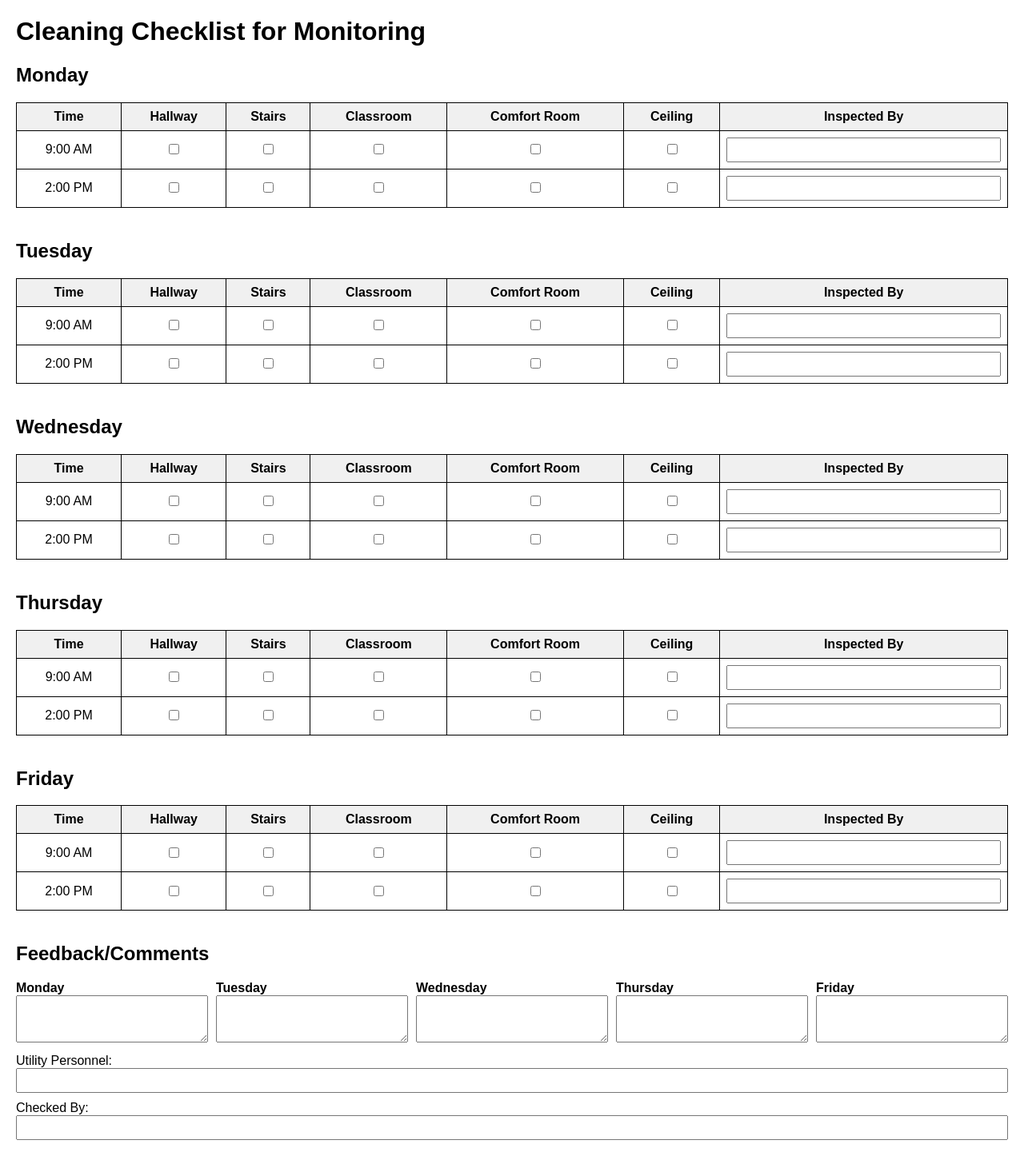
After one commit to dyastena/utilityManagement, a PHP site: page /Caps.html in a window 1280 px wide. The commit adds this page. Shown: the whole page at 80% size. Run offline with PHP 8.4, Linux system fonts and the light colour scheme.

Commit message:
Bago bat ba

```diff
--- /dev/null
+++ b/Caps.html
@@ -0,0 +1,104 @@
+<!DOCTYPE html>
+<html lang="en">
+<head>
+  <meta charset="UTF-8" />
+  <meta name="viewport" content="width=device-width, initial-scale=1.0" />
+  <title>Cleaning Monitoring Form</title>
+  <style>
+    body {
+      font-family: Arial, sans-serif;
+      margin: 20px;
+    }
+    table {
+      width: 100%;
+      border-collapse: collapse;
+      margin-bottom: 20px;
+    }
+    th, td {
+      border: 1px solid #000;
+      padding: 8px;
+      text-align: center;
+    }
+    th {
+      background-color: #f0f0f0;
+    }
+    textarea, input[type="text"] {
+      width: 100%;
+      padding: 6px;
+      box-sizing: border-box;
+    }
+    .day-section {
+      margin-bottom: 40px;
+    }
+    .feedback-grid {
+      display: grid;
+      grid-template-columns: repeat(5, 1fr);
+      gap: 10px;
+    }
+    .input-group {
+      margin-top: 10px;
+    }
+  </style>
+</head>
+<body>
+  <h1>Cleaning Checklist for Monitoring</h1>
+
+  <script>
+    const days = ["Monday", "Tuesday", "Wednesday", "Thursday", "Friday"];
+    const times = ["9:00 AM", "2:00 PM"];
+    const areas = ["Hallway", "Stairs", "Classroom", "Comfort Room", "Ceiling"];
+
+    document.addEventListener("DOMContentLoaded", () => {
+      const container = document.getElementById("checklist-container");
+
+      days.forEach(day => {
+        const section = document.createElement("div");
+        section.className = "day-section";
+        section.innerHTML = `<h2>${day}</h2>`;
+
+        const table = document.createElement("table");
+        const thead = document.createElement("thead");
+        const headerRow = document.createElement("tr");
+
+        headerRow.innerHTML = `<th>Time</th>` + areas.map(area => `<th>${area}</th>`).join('') + `<th>Inspected By</th>`;
+        thead.appendChild(headerRow);
+        table.appendChild(thead);
+
+        const tbody = document.createElement("tbody");
+        times.forEach(time => {
+          const row = document.createElement("tr");
+          row.innerHTML = `<td>${time}</td>` +
+            areas.map(area => `<td><input type="checkbox" name="${day}_${time}_${area}" /></td>`).join('') +
+            `<td><input type="text" name="${day}_${time}_inspector" /></td>`;
+          tbody.appendChild(row);
+        });
+
+        table.appendChild(tbody);
+        section.appendChild(table);
+        container.appendChild(section);
+      });
+    });
+  </script>
+
+  <div id="checklist-container"></div>
+
+  <h2>Feedback/Comments</h2>
+  <div class="feedback-grid">
+    <div><strong>Monday</strong><textarea rows="3" name="comment_monday"></textarea></div>
+    <div><strong>Tuesday</strong><textarea rows="3" name="comment_tuesday"></textarea></div>
+    <div><strong>Wednesday</strong><textarea rows="3" name="comment_wednesday"></textarea></div>
+    <div><strong>Thursday</strong><textarea rows="3" name="comment_thursday"></textarea></div>
+    <div><strong>Friday</strong><textarea rows="3" name="comment_friday"></textarea></div>
+  </div>
+
+  <div class="input-group">
+    <label for="utility">Utility Personnel:</label>
+    <input type="text" id="utility" name="utility_personnel">
+  </div>
+
+  <div class="input-group">
+    <label for="checkedBy">Checked By:</label>
+    <input type="text" id="checkedBy" name="checked_by">
+  </div>
+</body>
+</html>
--- a/dashboard.html
+++ b/dashboard.html
@@ -72,9 +72,10 @@
           <thead>
             <tr>
               <th>Floor</th>
+              <th>Area</th>
               <th>Status</th>
-              <th>Issues Reported</th>
-              <th>Last Cleaned</th>
+              <th>Date</th>
+              <th>Time</th>
             </tr>
           </thead>
           <tbody>
```
Also changed, not shown: dashboard.php (+21 -4 lines), inspections.php (+9 -7 lines), script.js (+15 -6 lines), submit_inspection.php (added, +68 -0 lines), uploads/6809c83f1cc50.jpg (added).
